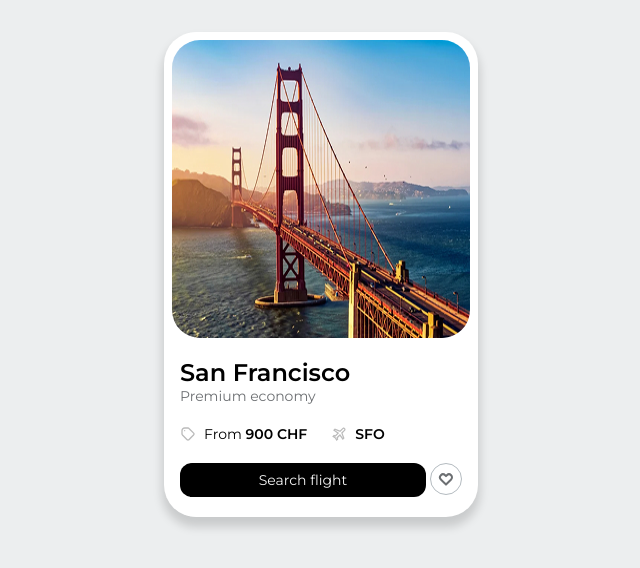
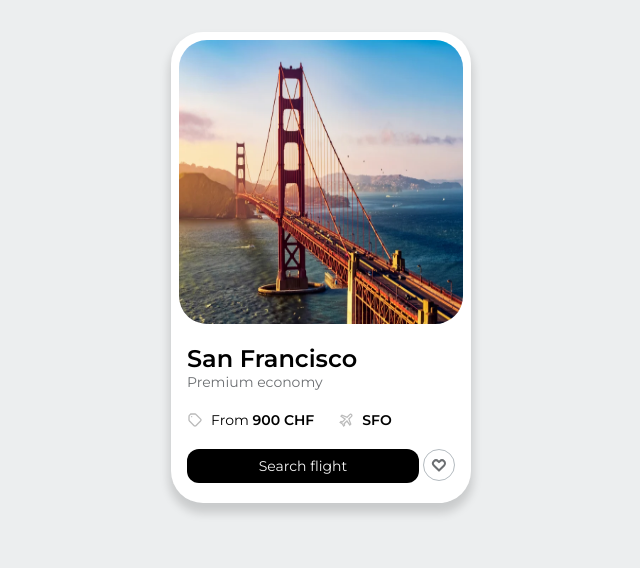
Before and after one commit to Yelyzy/ex-2, a website built with Parcel: page src/index.html in a window 1280 px wide. Shown: the whole page, without its empty margins (319-959 px from the left). Built offline with nearby package versions, Linux system fonts and the light colour scheme.

Commit message:
changement d'image et rem-px

```diff
--- a/src/index.html
+++ b/src/index.html
@@ -14,7 +14,7 @@
   </head>
   <body>
     <div class="card">
-      <img class="card-image" src="image/01-Image-card.jpg" alt="" />
+      <img class="card-image" src="image/01-Image-card.webp" alt="" />
       <div class="card-content">
         <div class="card-header">
           <h2 class="card-title">San Francisco</h2>
--- a/src/scss/components/_card.scss
+++ b/src/scss/components/_card.scss
@@ -1,6 +1,6 @@
 body {
   margin: auto;
-  padding: 2rem;
+  padding: 32px;
   font-family: var(--font-family-base);
   background-color: var(--Primary-200);
   display: flex;
@@ -9,28 +9,29 @@ body {
 
 .card {
   display: inline-flex;
-  padding: 0.5rem;
+  padding: 8px;
   flex-direction: column;
   align-items: center;
-  gap: 1rem;
-  border-radius: 2rem;
+  gap: 16px;
+  border-radius: 32px;
   background: var(--Primary-0, #fff);
-  box-shadow: 0 0.5rem 0.625rem 0.125rem rgba(0, 0, 0, 0.15);
+  box-shadow: 0 8px 10px 2px rgba(0, 0, 0, 0.15);
 }
 
 .card-image {
   aspect-ratio: 1/1;
-  border-radius: 1.75rem;
+  border-radius: 28px;
   width: 100%;
+  max-width: 284px;
 }
 
 .card-content {
   display: flex;
-  padding: 0.25rem 0.5rem 0.75rem 0.5rem;
+  padding: 4px 8px 12px 8px;
   flex-direction: column;
   justify-content: center;
   align-items: flex-start;
-  gap: 1.25rem;
+  gap: 20px;
   display: flex;
   align-self: stretch;
 }
@@ -57,7 +58,7 @@ body {
 .card-info {
   display: flex;
   align-items: center;
-  gap: 1.5rem;
+  gap: 24px;
   align-self: stretch;
 }
 
@@ -65,12 +66,12 @@ body {
 .avion {
   display: flex;
   align-items: center;
-  gap: 0.5rem;
+  gap: 8px;
 }
 
 svg {
-  width: 1rem;
-  height: 1rem;
+  width: 16px;
+  height: 16px;
   flex-shrink: 0;
   aspect-ratio: 1/1;
 }
@@ -87,7 +88,7 @@ span {
 .card-actions {
   display: flex;
   align-items: flex-start;
-  gap: 0.25rem;
+  gap: 4px;
   align-self: stretch;
 }
 
@@ -102,8 +103,8 @@ span {
   font-family: inherit;
   font-size: var(--body-3-size, 14px);
   font-weight: var(--body-3-weight-regular, 400);
-  padding: 0.5rem 0.75rem;
-  border-radius: 0.75rem;
+  padding: 8px 12px;
+  border-radius: 12px;
   transition: background-color 0.15s ease-in-out;
 }
 
@@ -117,8 +118,8 @@ span {
 
 .btn-favorite {
   display: flex;
-  width: 2rem;
-  height: 2rem;
+  width: 32px;
+  height: 32px;
   cursor: pointer;
   justify-content: center;
   align-items: center;
```
Also changed, not shown: src/image/01-Image-card.jpg (deleted), src/image/01-Image-card.webp (added).
